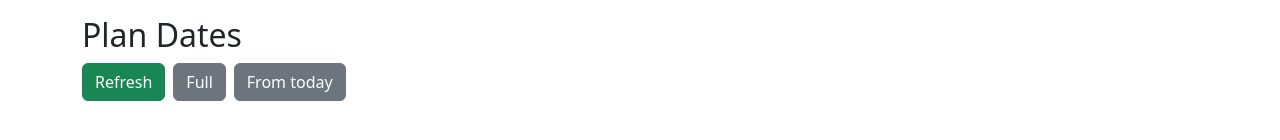
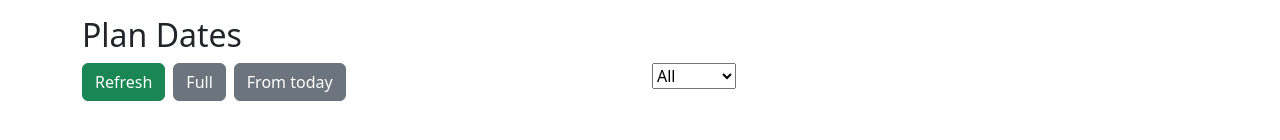
Before and after one commit to halemiles/moneyman-react, a React (Create React App) app: page /home in a window 1280 px wide. Shown: the part 220-360 px from the top of the page. Built offline with nearby package versions, Linux system fonts and the light colour scheme; no server answers.

Commit message:
Added account on transaction

```diff
--- a/src/components/Controls.js
+++ b/src/components/Controls.js
@@ -22,7 +22,7 @@ export default function Controls(props) {
 
     const refreshDataOnClick = async () => {
         console.log("Getting data");
-        const data = await handlePostRefresh("http://localhost:5000/dtp/current", props.currentBalance);
+        const data = await handlePostRefresh("http://localhost:5000/dtp/current", props.currentBalance, props.accountId);
         if(data) {
             props.sendDataToParent(data.planDates);
         }
@@ -30,7 +30,7 @@ export default function Controls(props) {
 
     const gatherCurrentOnClick = async () => {
         console.log("Getting data");
-        const data = await handlePostRefresh("http://localhost:5000/dtp/current", props.currentBalance);
+        const data = await handlePostRefresh("http://localhost:5000/dtp/current", props.currentBalance, props.accountId);
         if(data) {
             props.sendDataToParent(data.planDates);
         }
@@ -38,11 +38,19 @@ export default function Controls(props) {
 
     const gatherFullOnClick = async () => {
         console.log("Getting data");
-        const data = await handlePostRefresh("http://localhost:5000/dtp/full", props.currentBalance);
+        const data = await handlePostRefresh("http://localhost:5000/dtp/full", props.currentBalance, props.accountId);
         if(data) {
             props.sendDataToParent(data.planDates);
         }
     };
+
+    const handleDropdown = async(e) => {
+
+        const data = await handlePostRefresh("http://localhost:5000/dtp/current", props.currentBalance, e.target.value);
+        if(data) {
+            props.sendDataToParent(data.planDates);
+        }
+    }
 
     return (
         <div>
@@ -52,6 +60,13 @@ export default function Controls(props) {
                     <Button className="me-2" variant={"secondary"} onClick={gatherFullOnClick}>Full</Button>
                     <Button className="me-2" variant={"secondary"} onClick={gatherCurrentOnClick}>From today</Button>
                 </Col>
+                <Col>
+                    <select id="accountId" onChange={handleDropdown}>
+                        <option value="0">All</option>
+                        <option value="1">Natwest</option>
+                        <option value="2">Starling</option>
+                    </select>
+                </Col>
             </Form.Group>
         </div>
     );
--- a/src/components/Grid.js
+++ b/src/components/Grid.js
@@ -10,10 +10,11 @@ const serverUrl = process.env.REACT_APP_MONEYMAN_SERVER_URL;
 export default function Grid() {
   const [planDates, setPlanDates] = useState([]);
   const [amountDue, setAmountDue] = useState(0);
+  const [accountId, setAccountId] = useState(0);
 
   useEffect(() => {
     const fetchData = async () => {
-        const plandates = await handlePostRefresh('http://localhost:5000/dtp/current', 500);
+        const plandates = await handlePostRefresh('http://localhost:5000/dtp/current', 500, accountId);
         console.log("planDates - ", plandates);
         setPlanDates(plandates.planDates);
         console.log(plandates.planDates);
--- a/src/data/DutTillPayday.ts
+++ b/src/data/DutTillPayday.ts
@@ -1,11 +1,11 @@
-export async function handlePostRefresh(url, currentBalance): Promise<any> {
+export async function handlePostRefresh(url, currentBalance, accountId: number): Promise<any> {
     let finalResult = [];
     await fetch(url, {
         method: 'POST',
         headers: {
             'Content-Type': 'application/json'
         },
-        body: JSON.stringify({ StartingValue: 0 })
+        body: JSON.stringify({ StartingValue: 0, accountId: accountId })
     })
     .then((res) => res.json())
     .then((data) => {
```
